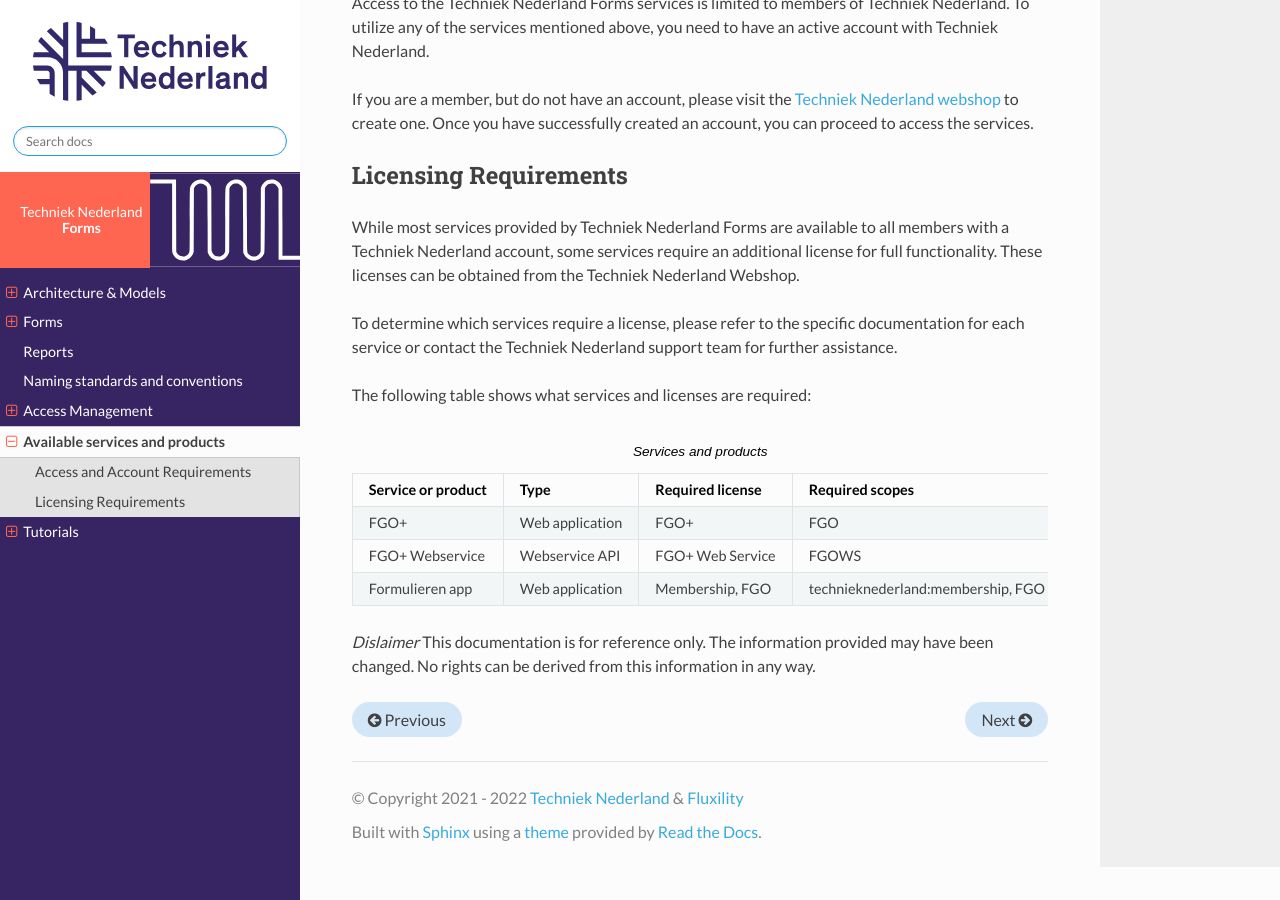
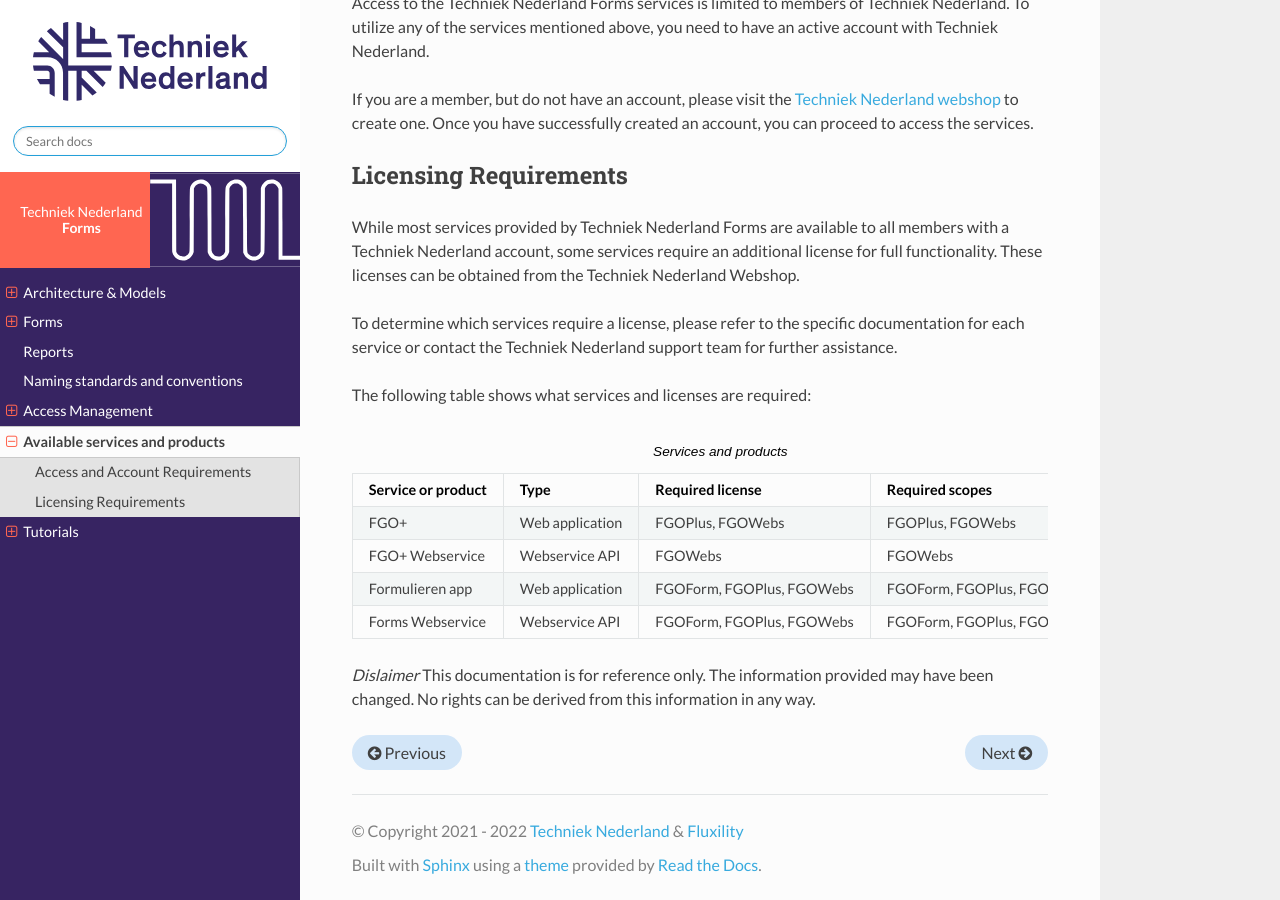
Before and after one commit to Techniek-Nederland/techniek-nederland-formulieren, a Sphinx documentation site: the page built from source/available-services/index.rst, in a window 1280 px wide and 900 px high, scrolled down 513 px. Built offline with Sphinx 7.4.7 and the Read the Docs theme 2.0.0, drawn with Linux system fonts in a browser that asks for light colours.

Commit message:
Update service/product table licenses and add forms webservice (#10)
* Update service/product table in documentation

* Update scopes

---------

Co-authored-by: Bob Dorland <bobdorland@MacBook-Pro-van-Bob.local>

```diff
--- a/source/available-services/index.rst
+++ b/source/available-services/index.rst
@@ -41,18 +41,23 @@ The following table shows what services and licenses are required:
 
     *   - FGO+
         - Web application
-        - FGO+
-        - FGO
+        - FGOPlus, FGOWebs
+        - FGOPlus, FGOWebs
 
     *   - FGO+ Webservice
         - Webservice API
-        - FGO+ Web Service
-        - FGOWS
+        - FGOWebs
+        - FGOWebs
 
     *   - Formulieren app
         - Web application
-        - Membership, FGO
-        - technieknederland:membership, FGO
+        - FGOForm, FGOPlus, FGOWebs
+        - FGOForm, FGOPlus, FGOWebs
+
+    *   - Forms Webservice
+        - Webservice API
+        - FGOForm, FGOPlus, FGOWebs
+        - FGOForm, FGOPlus, FGOWebs
 
 
 
```
